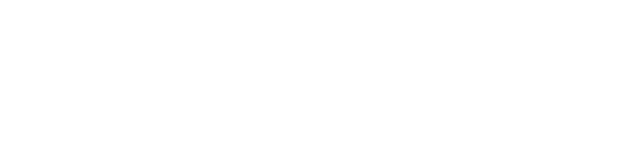
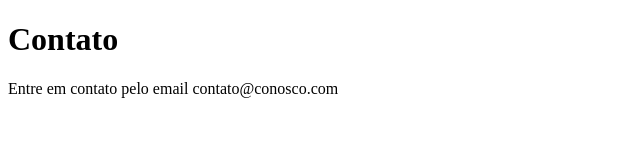
Before and after one commit to asleandro/sistema-de-cadastro, a plain HTML site: page contato.html in a window 1280 px wide. Shown: the whole page, without its empty margins (0-640 px from the left). Drawn offline with Linux system fonts and the light colour scheme.

Commit message:
adicionando o email de contato

```diff
--- a/contato.html
+++ b/contato.html
@@ -5,6 +5,8 @@
 <title>Contato</title>
 </head>
 <body>
+	<h1>Contato</h1>
+	<p>Entre em contato pelo email contato@conosco.com</p>
 
 </body>
 </html>
```
